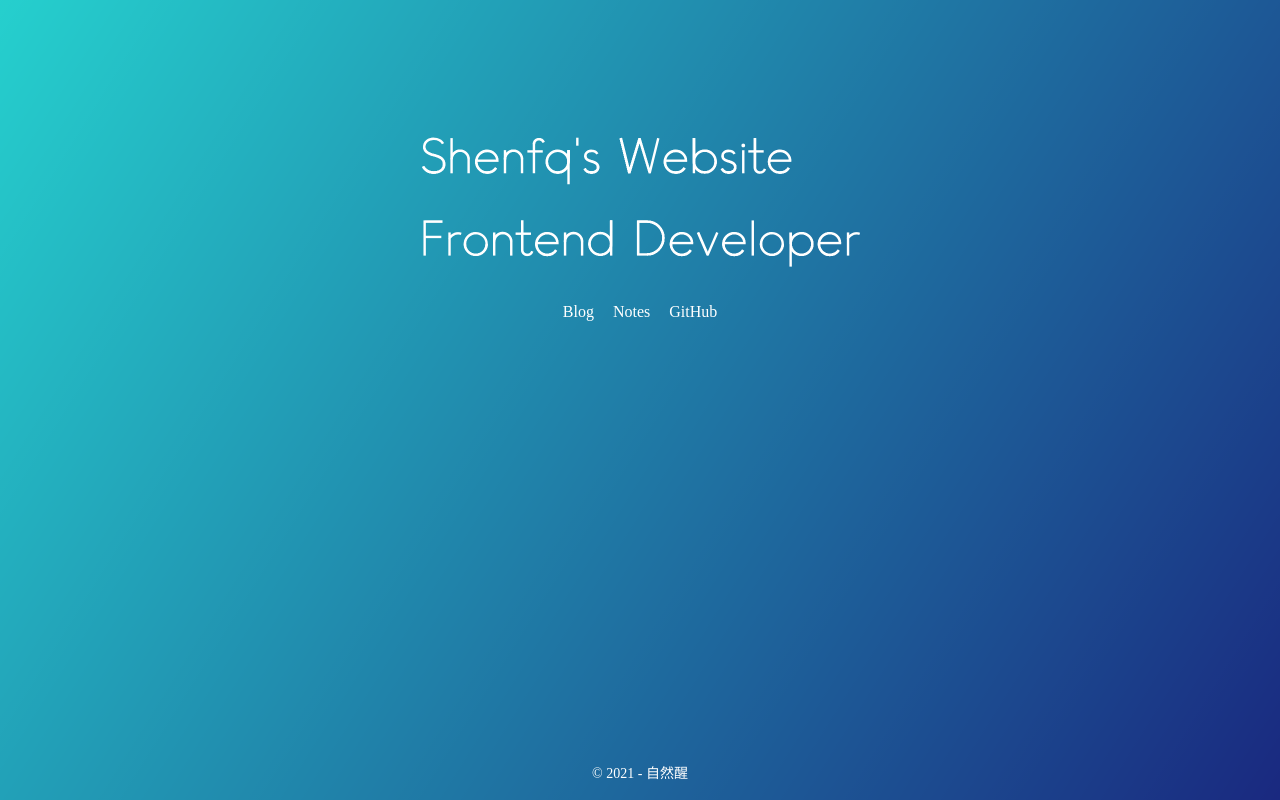
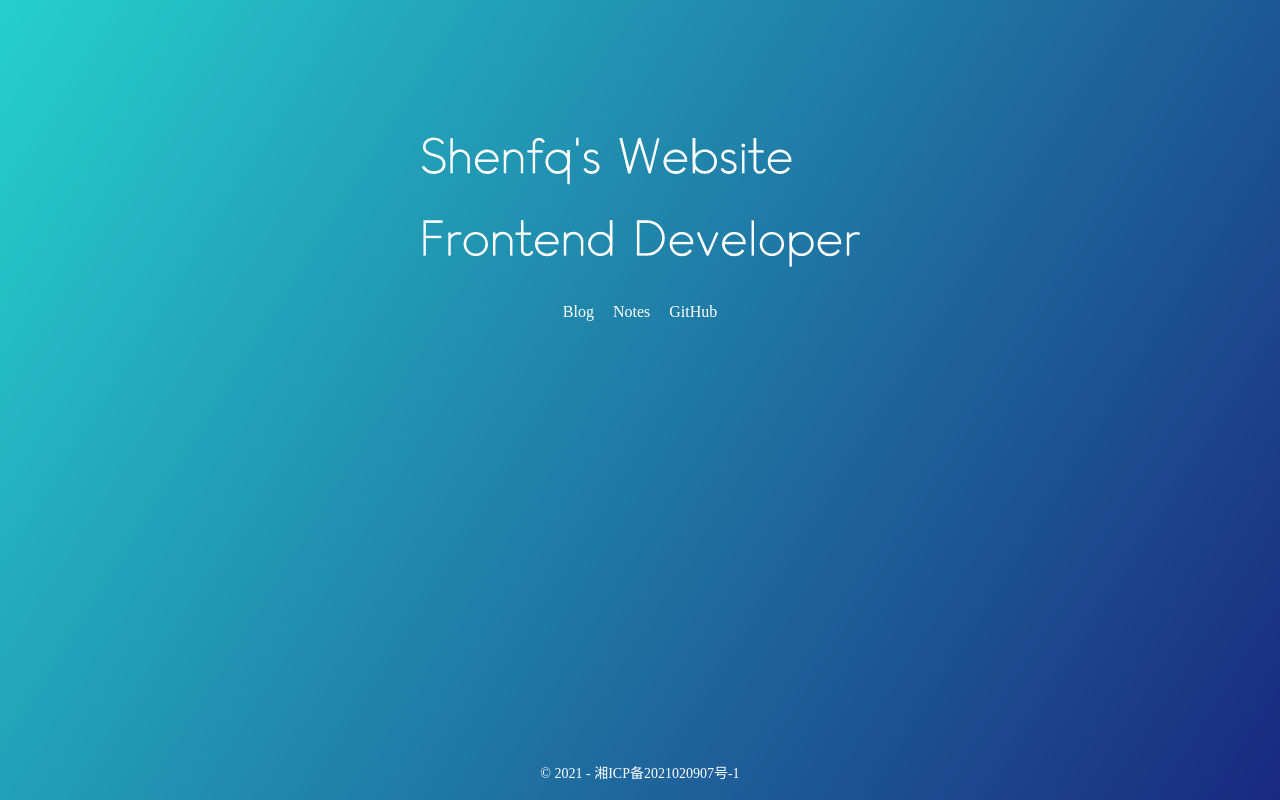
Before and after one commit to Shenfq/Shenfq, a plain HTML site: page docs/index.html in a window 1280 px wide. Drawn offline with Linux system fonts and the light colour scheme.

Commit message:
feat: 新增备案号

```diff
--- a/docs/index.html
+++ b/docs/index.html
@@ -18,7 +18,7 @@
 				<li><a href="https://github.com/Shenfq">GitHub</a></li>
 			</ul>
 		</div>
-		<div class="filing">© <span id="year"></span> - 自然醒</div>
+		<div class="filing">© <span id="year"></span> - <a style="color: #fff; text-decoration: none;" target="blank" href="https://beian.miit.gov.cn">湘ICP备2021020907号-1</a></div>
 	</div>
 
 
```
